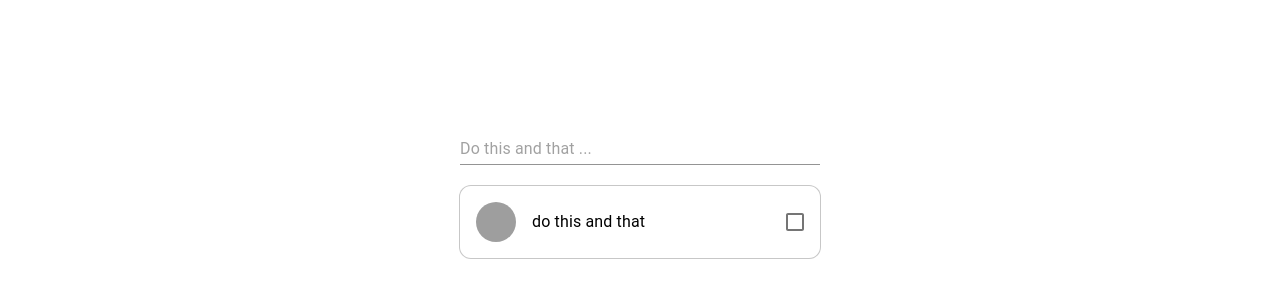
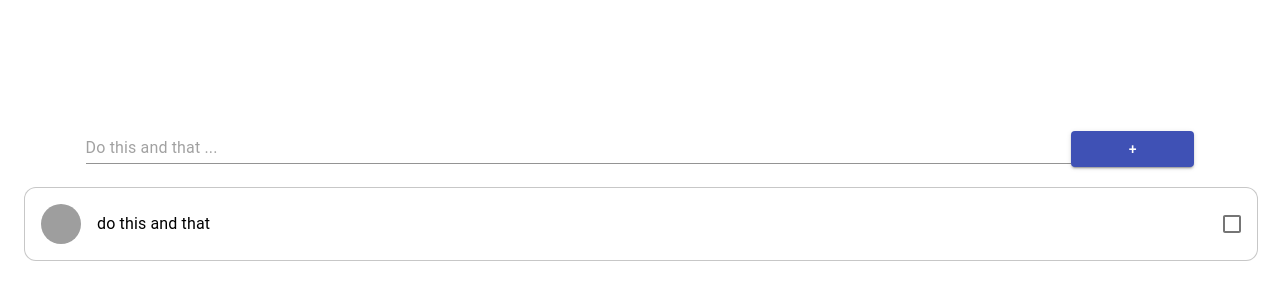
Before and after one commit to 0x4bd0/react-toDo-app, a React (Create React App) app: page / in a window 1280 px wide. Shown: the part 204-504 px from the top of the page. Built offline with nearby package versions, Linux system fonts and the light colour scheme; grey boxes are pictures that could not be loaded.

Commit message:
added add new todo

```diff
--- a/src/components/input.js
+++ b/src/components/input.js
@@ -1,18 +1,37 @@
-import { Input, makeStyles } from "@material-ui/core";
+import { Button, Box, Input, makeStyles } from "@material-ui/core";
+import { useContext, useState } from "react";
+import { ListContext } from "../contexts/list";
 
 
 const useStyles = makeStyles((theme) => ({
-    root: {
-      width: '100%',
-      maxWidth: 360,
+    input: {
+      width: '80%',
+    },
+    btn: {
+      width: '10%',
     },
   }));
 
 const InputComponent = () => {
     const classes = useStyles();
 
+    let listContext = useContext(ListContext)
+    let [input,setInput] = useState('')
+
+    let { dispatch } = listContext
+
     return (
-        <Input placeholder="Do this and that ..." className={classes.root}></Input>
+        <Box>
+        <Input placeholder="Do this and that ..." className={classes.input}
+        value={input}
+        onChange={
+            (val) => setInput(val.target.value)
+        }
+        ></Input>
+        <Button variant="contained" color="primary" className={classes.btn}
+        onClick={()=>dispatch({type:'add',payload:{text:input}})}
+        >+</Button>
+        </Box>
      );
 }
 
--- a/src/components/list.js
+++ b/src/components/list.js
@@ -12,7 +12,6 @@ import {ListContext} from '../contexts/list';
 const useStyles = makeStyles((theme) => ({
   root: {
     width: '100%',
-    maxWidth: 360,
     backgroundColor: theme.palette.background.paper,
     margin : '0 auto',
     border : '1px solid #00000038;',
--- a/src/contexts/list.js
+++ b/src/contexts/list.js
@@ -10,6 +10,15 @@ const changeStatus = (data,id,status) => {
     return data
 }
 
+const add = (state,data) => {
+     state.push({
+         text : data.text,
+         id : state[state.length-1].id + 1,
+         done : false
+     })
+    return state
+}
+
 const themeReducer = (state,action) => {
    switch(action.type){
        case 'insert' :
@@ -20,6 +29,8 @@ const themeReducer = (state,action) => {
           return changeStatus([...state],action.payload.id,false)
         case 'check' :
           return changeStatus([...state],action.payload.id,true)
+        case 'add' :
+          return add([...state],action.payload)
         default  :
           return state
    }
```
